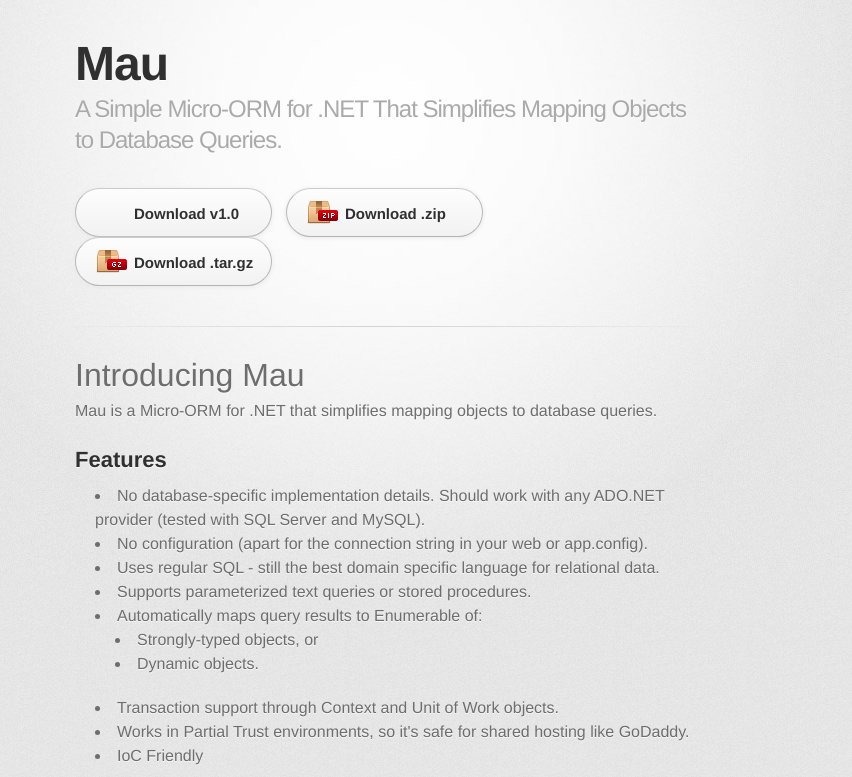
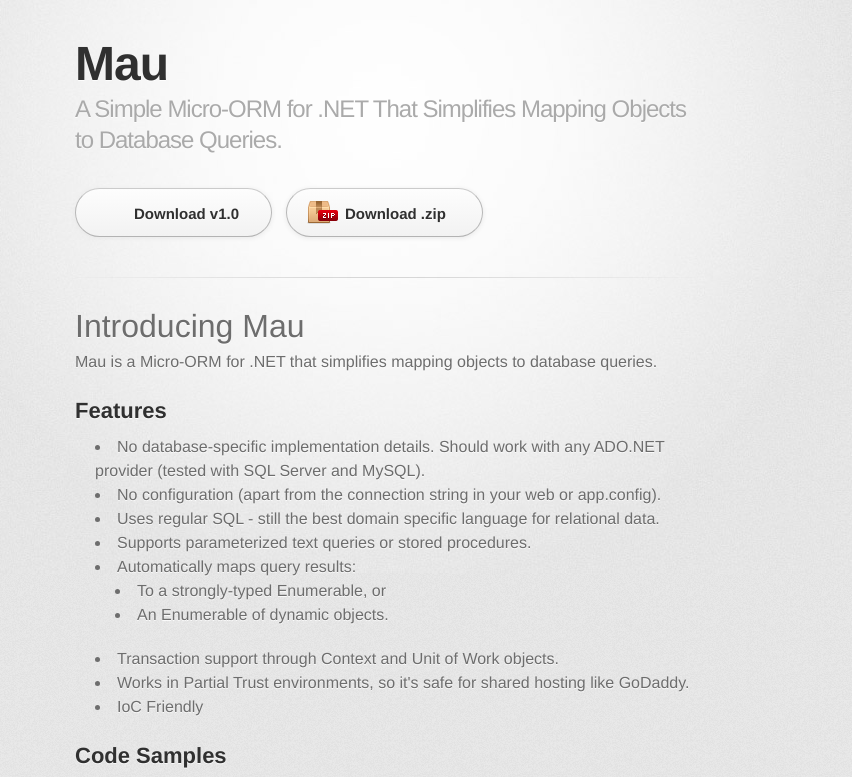
Before and after one commit to timschreiber/Mau, a plain HTML site: page index.html in a window 1280 px wide. Shown: the top 777 px of the page, without its empty margins (255-1107 px from the left). Drawn offline with Linux system fonts and the light colour scheme; a web font is replaced by a local one.

Commit message:
Update index.html

```diff
--- a/index.html
+++ b/index.html
@@ -25,7 +25,7 @@
         <section id="downloads" class="clearfix">
           <a href="https://github.com/timschreiber/Mau/releases/download/v1.0/Mau.dll.zip" id="download-release" class="button"><span>Download v1.0</span></a>
           <a href="https://github.com/timschreiber/Mau/zipball/master" id="download-zip" class="button"><span>Download .zip</span></a>
-          <a href="https://github.com/timschreiber/Mau/tarball/master" id="download-tar-gz" class="button"><span>Download .tar.gz</span></a>
+          <!--<a href="https://github.com/timschreiber/Mau/tarball/master" id="download-tar-gz" class="button"><span>Download .tar.gz</span></a>-->
           <!--<a href="https://github.com/timschreiber/Mau" id="view-on-github" class="button"><span>View on GitHub</span></a>-->
         </section>
 
@@ -42,14 +42,13 @@
 
 <ul>
 <li>No database-specific implementation details. Should work with any ADO.NET provider (tested with SQL Server and MySQL).</li>
-<li>No configuration (apart for the connection string in your web or app.config).</li>
+<li>No configuration (apart from the connection string in your web or app.config).</li>
 <li>Uses regular SQL - still the best domain specific language for relational data.</li>
 <li>Supports parameterized text queries or stored procedures.</li>
-<li>Automatically maps query results to Enumerable of:
-
+<li>Automatically maps query results:
 <ul>
-<li>Strongly-typed objects, or</li>
-<li>Dynamic objects.</li>
+<li>To a strongly-typed Enumerable, or</li>
+<li>An Enumerable of dynamic objects.</li>
 </ul>
 </li>
 <li>Transaction support through Context and Unit of Work objects.</li>
```
